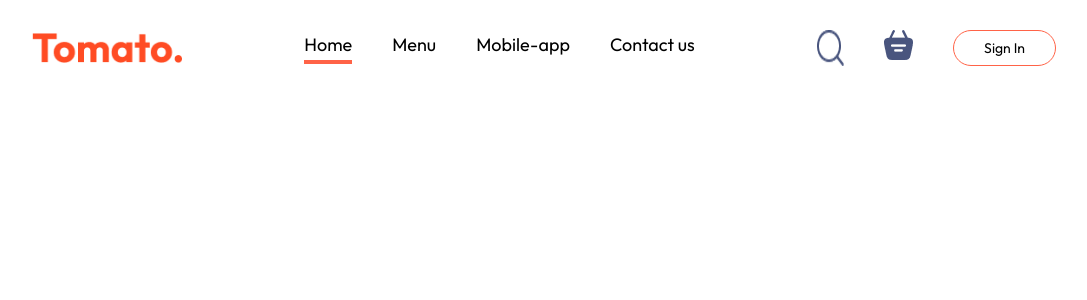
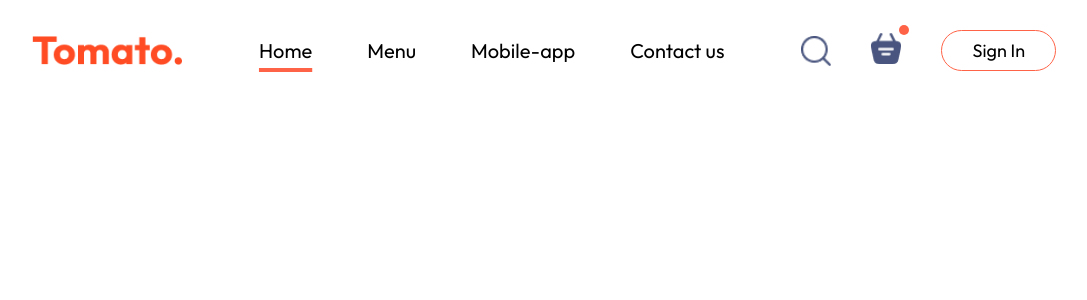
Before and after one commit to harishihan-c/food-delivery, a React (Vite) app in the folder client/: page / in a window 1280 px wide. Shown: the top 300 px of the page, without its empty margins (96-1183 px from the left). Built offline with nearby package versions, Linux system fonts and the light colour scheme.

Commit message:
feat: add navbar component

```diff
--- a/client/src/components/NavBar/NavBar.css
+++ b/client/src/components/NavBar/NavBar.css
@@ -12,20 +12,21 @@
 .navbar-menu ul {
   display: flex;
   list-style: none;
-  gap: 40px;
-  font-size: 18px;
+  gap: 55px;
+  font-size: 20px;
   cursor: pointer;
 }
 
 .navbar-right {
   display: flex;
   gap: 40px;
+  align-items: center;
 }
 
 .navbar-right button {
   padding: 8px 30px;
   border-radius: 50px;
-  font-size: 14px;
+  font-size: 18px;
   background: white;
   cursor: pointer;
   border: 1px solid tomato;
@@ -36,7 +37,27 @@
   color: white;
 }
 
-.navbar .active{
-  padding-bottom: 4px;
-  border-bottom: 4px solid tomato;
+.navbar .active {
+  text-decoration: underline;
+  text-underline-offset: 10px;
+  text-decoration-color: tomato;
+  text-decoration-thickness: 4px;
 }
+
+.cart-bucket {
+  position: relative;
+}
+
+.cart-bucket .dot {
+  position: absolute;
+  min-width: 10px;
+  min-height: 10px;
+  background-color: tomato;
+  top: -8px;
+  right: -8px;
+  border-radius: 5px;
+}
+
+.navbar-right img{
+  width: 30px;
+}
```
